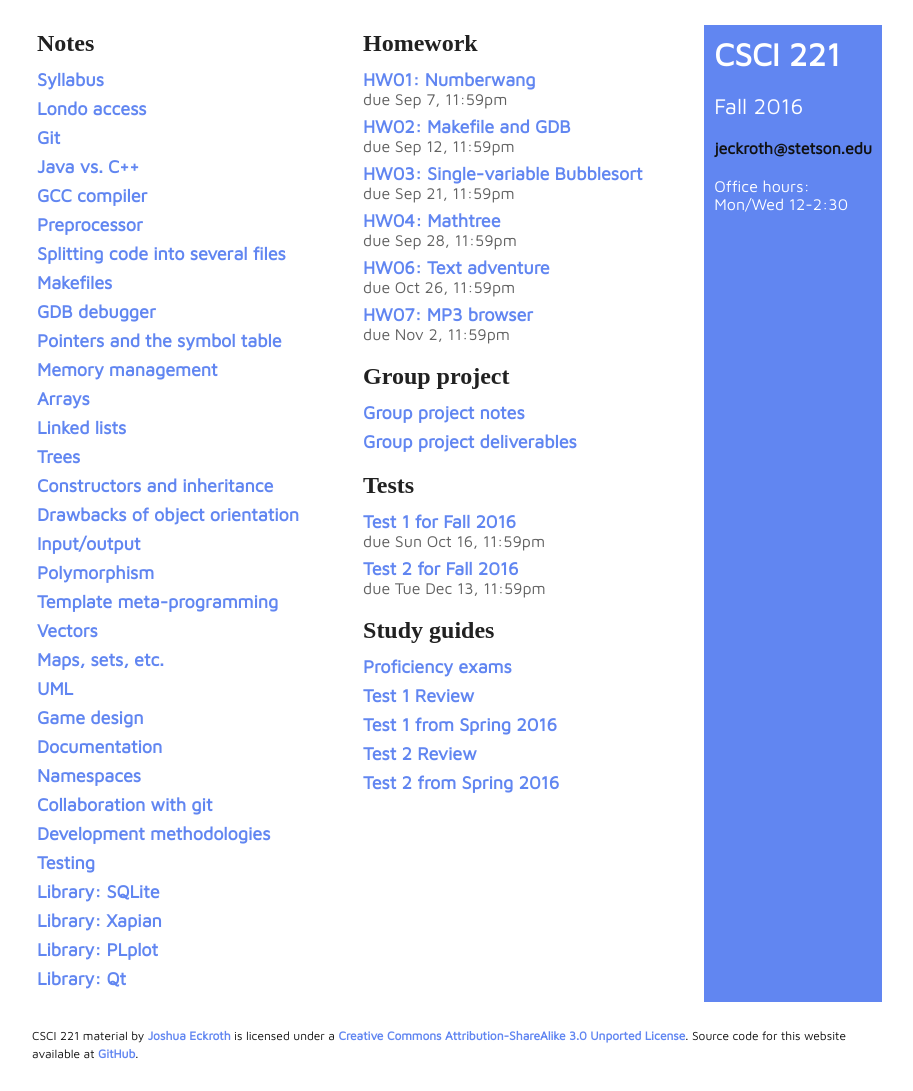
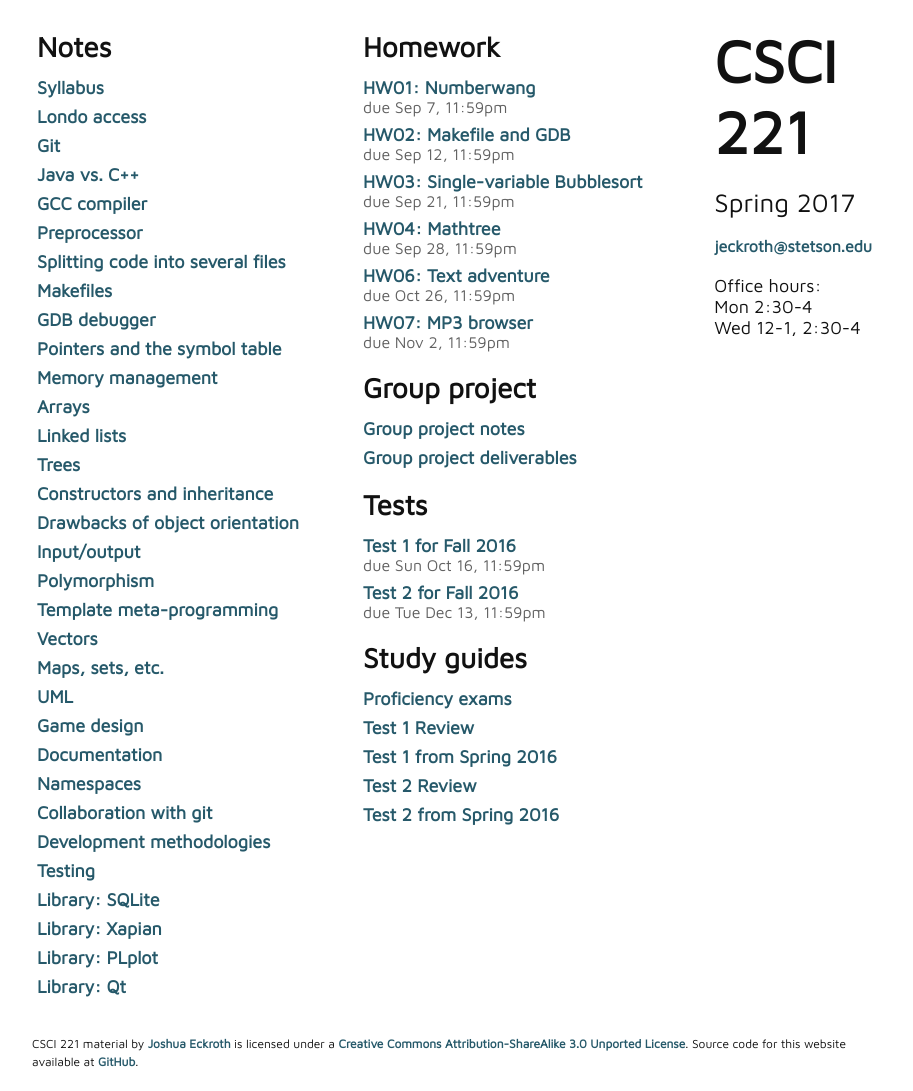
Before and after one commit to joshuaeckroth/csci221-website, a Jekyll site: the page built from index.markdown, in a window 1280 px wide. Shown: the whole page, without its empty margins (183-1096 px from the left). Built offline with Jekyll 4.4.1, drawn with Linux system fonts in a browser that asks for light colours; some web fonts are replaced.

Commit message:
Updates to style

```diff
--- a/_layouts/index.html
+++ b/_layouts/index.html
@@ -158,11 +158,12 @@
           </td>
           <td id="metabox">
             <div class="classname">CSCI 221</div>
-            <div class="semester">Fall 2016</div>
+            <div class="semester">Spring 2017</div>
             <div class="email"><b><a href="mailto:jeckroth@stetson.edu">jeckroth@stetson.edu</a></b></div>
             <div class="officehours">
               Office hours:<br/>
-              Mon/Wed 12-2:30
+              Mon 2:30-4<br/>
+              Wed 12-1, 2:30-4
             </div>
           </td>
         </tr>
--- a/css/style.css
+++ b/css/style.css
@@ -27,11 +27,11 @@ h2, h3, h4, h5, h6 {
 
 #index h2 {
     margin-top: 0;
+    font-size: 28px;
 }
 
 h1, h2, h3, h4, h5, h6 {
-    color: #212121;
-    font-family: "Suez One", serif;
+    font-weight: bold;
 }
 
 strong {
@@ -58,7 +58,7 @@ ul.posts {
 a, a:visited, a:active, a:hover {
     text-decoration: none;
     font-weight: bold;
-    color: #6186F1;
+    color: #26596A;
 }
 
 table#index {
@@ -83,22 +83,19 @@ td#metabox a,
 td#metabox a:visited,
 td#metabox a:active,
 td#metabox a:hover {
-    color: #111;
 }
 
 td#metabox {
-    background: #6186F1;
-    color: #fff;
-    padding: 10px;
+    padding: 0 10px;
 }
 
 td#metabox div.classname {
-    font-size: 32px;
+    font-size: 60px;
     font-weight: bold;
 }
 
 td#metabox div.semester {
-    font-size: 22px;
+    font-size: 26px;
     margin-top: 20px;
 }
 
@@ -108,7 +105,7 @@ td#metabox div.email {
 
 td#metabox div.officehours {
     margin: 20px 0;
-    font-size: 16px;
+    font-size: 18px;
 }
 
 .right {
@@ -176,7 +173,7 @@ div.metatop span.homelink {
 table {
     margin: 0 auto;
     border-collapse: separate;
-    border: 1px solid #6186F1;
+    border: 1px solid #26596A;
     border-spacing: 0 5px;
 }
 
@@ -186,7 +183,7 @@ td {
 }
 
 thead tr th {
-    border-bottom: 1px solid #6186F1;
+    border-bottom: 1px solid #26596A;
 }
 
 thead th {
@@ -199,7 +196,7 @@ table#toc {
 }
 
 pre {
-    border-left: 4px solid #6186F1;
+    border-left: 4px solid #297C46;
     padding-left: 15px;
     margin: 2em 0;
 }
@@ -210,7 +207,7 @@ pre, code, tt {
 }
 
 code {
-    border: 1px dotted #6186F1;
+    border: 1px dotted #297C46;
     padding: 2px;
 }
 
@@ -220,7 +217,7 @@ pre code {
 }
 
 blockquote {
-    border-left: 4px solid #6186F1;
+    border-left: 4px solid #297C46;
     padding-left: 15px;
     margin: 2em 0;
     padding-left: 30px;
```
